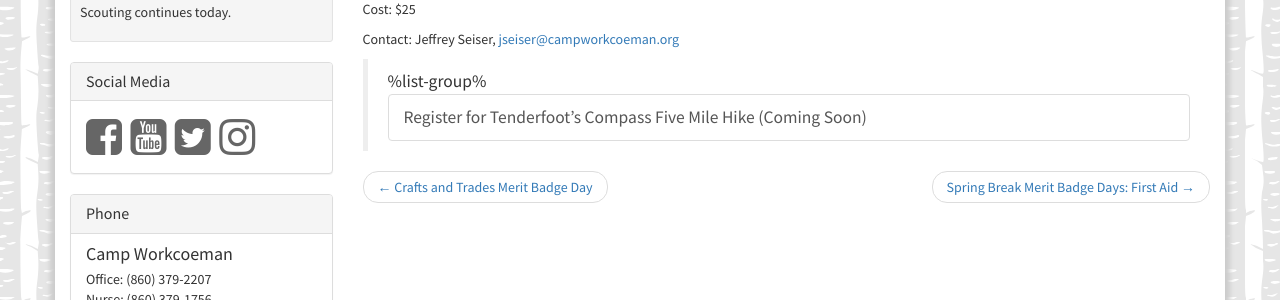
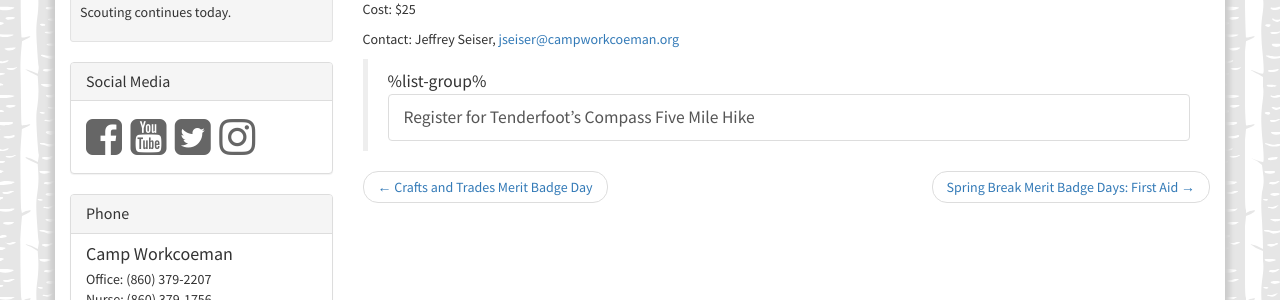
Before and after one commit to campworkcoeman/campworkcoeman.org, a Jekyll site: the page built from _yrpevents/2024-04-13-tenderfoot's-compass-five-mile-hike.md, in a window 1280 px wide. Shown: the part 709-1009 px from the top of the page. Built offline with Jekyll 4.4.1, drawn with Linux system fonts in a browser that asks for light colours; nearby versions of some CDN libraries; Markdown is read by kramdown in place of the engine named in the settings.

Commit message:
Add Tenderfoot's Compass Five Mile Hike registration link.

```diff
--- a/_yrpevents/2024-04-13-tenderfoot's-compass-five-mile-hike.md
+++ b/_yrpevents/2024-04-13-tenderfoot's-compass-five-mile-hike.md
@@ -17,4 +17,4 @@
 
 
 > %list-group%
-> <a href="https://scoutingevent.com/066-" class="list-group-item">Register for Tenderfoot's Compass Five Mile Hike (Coming Soon)</a>
+> <a href="https://scoutingevent.com/066-81911" class="list-group-item">Register for Tenderfoot's Compass Five Mile Hike</a>
```
